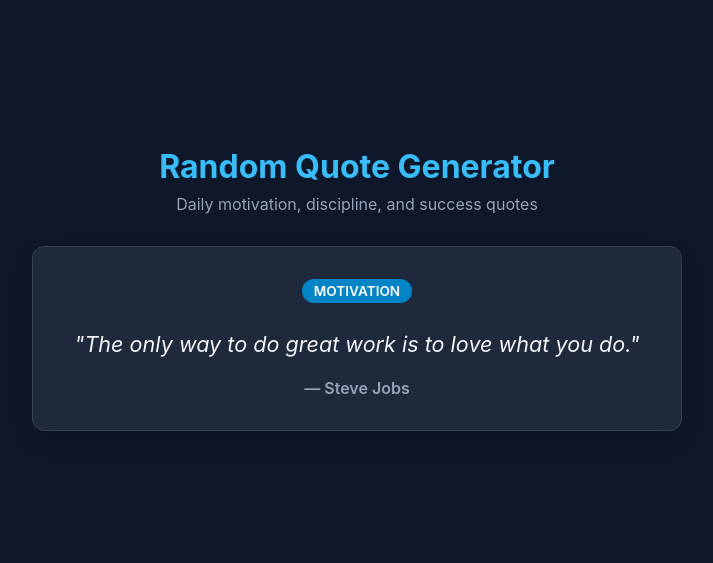
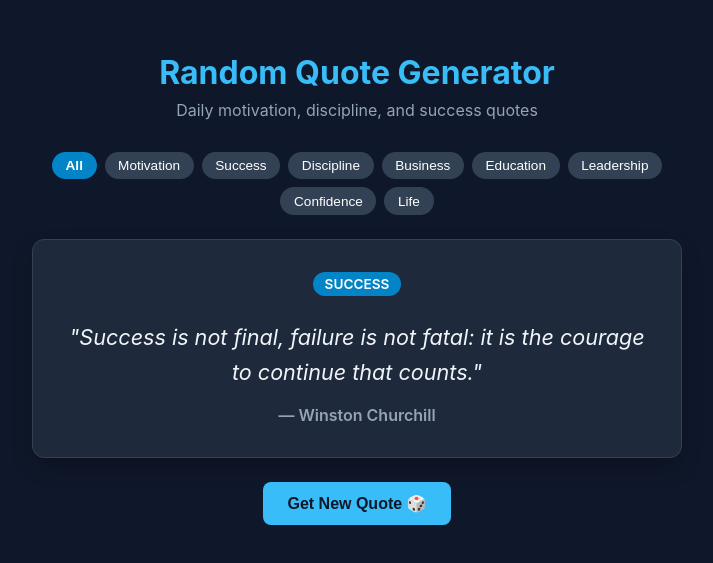
Before and after one commit to XenoSpace-767/CodeAlpha_RandomQuoteGenerator, a React (Vite) app: page / in a window 1280 px wide. Shown: the part 111-674 px from the top of the page, without its empty margins (283-996 px from the left). Built offline with nearby package versions, Linux system fonts and the light colour scheme.

Commit message:
Implement Phase 2 quote dataset and random generation logic

```diff
--- a/src/App.jsx
+++ b/src/App.jsx
@@ -1,11 +1,58 @@
+import { useState } from "react";
 import Header from "./components/Header";
 import QuoteCard from "./components/QuoteCard";
+import CategorySelector from "./components/CategorySelector";
+import ActionButtons from "./components/ActionButtons";
+import { quotes } from "./data/quotes";
 
 export default function App() {
+  const categories = ["All", ...new Set(quotes.map((q) => q.category))];
+  const [selectedCategory, setSelectedCategory] = useState("All");
+
+  const getFilteredQuotes = () => {
+    if (selectedCategory === "All") return quotes;
+    return quotes.filter((q) => q.category === selectedCategory);
+  };
+
+  const getRandomQuote = () => {
+    const available = getFilteredQuotes();
+    const randomIndex = Math.floor(Math.random() * available.length);
+    return available[randomIndex];
+  };
+
+  const [currentQuote, setCurrentQuote] = useState(getRandomQuote);
+
+  const handleSelectCategory = (category) => {
+    setSelectedCategory(category);
+    const filtered =
+      category === "All"
+        ? quotes
+        : quotes.filter((q) => q.category === category);
+    const randomIndex = Math.floor(Math.random() * filtered.length);
+    setCurrentQuote(filtered[randomIndex]);
+  };
+
+  const handleNewQuote = () => {
+    const available = getFilteredQuotes();
+    if (available.length <= 1) return;
+
+    let nextQuote = getRandomQuote();
+    while (nextQuote.id === currentQuote.id) {
+      nextQuote = getRandomQuote();
+    }
+    setCurrentQuote(nextQuote);
+  };
+
   return (
     <main>
       <Header />
-      <QuoteCard />
+      <CategorySelector
+        categories={categories}
+        selectedCategory={selectedCategory}
+        onSelectCategory={handleSelectCategory}
+      />
+      <QuoteCard quote={currentQuote} />
+      <ActionButtons onNewQuote={handleNewQuote} />
     </main>
   );
 }
--- /dev/null
+++ b/src/components/ActionButtons.jsx
@@ -0,0 +1,28 @@
+export default function ActionButtons({ onNewQuote }) {
+  return (
+    <div
+      style={{
+        display: "flex",
+        justifyContent: "center",
+        marginTop: "1.5rem",
+      }}
+    >
+      <button
+        onClick={onNewQuote}
+        style={{
+          padding: "0.75rem 1.5rem",
+          backgroundColor: "#38bdf8",
+          color: "#0f172a",
+          border: "none",
+          borderRadius: "8px",
+          fontWeight: "700",
+          fontSize: "1rem",
+          cursor: "pointer",
+          transition: "transform 0.1s ease, background-color 0.2s ease",
+        }}
+      >
+        Get New Quote 🎲
+      </button>
+    </div>
+  );
+}
--- /dev/null
+++ b/src/components/CategorySelector.jsx
@@ -0,0 +1,37 @@
+export default function CategorySelector({
+  categories,
+  selectedCategory,
+  onSelectCategory,
+}) {
+  return (
+    <div
+      style={{
+        display: "flex",
+        flexWrap: "wrap",
+        gap: "0.5rem",
+        justifyContent: "center",
+        marginBottom: "1.5rem",
+      }}
+    >
+      {categories.map((cat) => (
+        <button
+          key={cat}
+          onClick={() => onSelectCategory(cat)}
+          style={{
+            padding: "0.4rem 0.85rem",
+            borderRadius: "20px",
+            border: "none",
+            backgroundColor: selectedCategory === cat ? "#0284c7" : "#334155",
+            color: "#ffffff",
+            fontSize: "0.85rem",
+            cursor: "pointer",
+            fontWeight: selectedCategory === cat ? "600" : "400",
+            transition: "all 0.2s ease",
+          }}
+        >
+          {cat}
+        </button>
+      ))}
+    </div>
+  );
+}
--- a/src/components/QuoteCard.jsx
+++ b/src/components/QuoteCard.jsx
@@ -1,4 +1,6 @@
-export default function QuoteCard() {
+export default function QuoteCard({ quote }) {
+  if (!quote) return null;
+
   return (
     <div
       style={{
@@ -23,7 +25,7 @@
           marginBottom: "1.5rem",
         }}
       >
-        Motivation
+        {quote.category}
       </span>
 
       <p
@@ -35,7 +37,7 @@
           marginBottom: "1rem",
         }}
       >
-        "The only way to do great work is to love what you do."
+        "{quote.text}"
       </p>
 
       <h3
@@ -45,7 +47,7 @@
           color: "#94a3b8",
         }}
       >
-        — Steve Jobs
+        — {quote.author}
       </h3>
     </div>
   );
--- /dev/null
+++ b/src/data/quotes.js
@@ -0,0 +1,50 @@
+export const quotes = [
+  {
+    id: 1,
+    text: "The only way to do great work is to love what you do.",
+    author: "Steve Jobs",
+    category: "Motivation",
+  },
+  {
+    id: 2,
+    text: "Success is not final, failure is not fatal: it is the courage to continue that counts.",
+    author: "Winston Churchill",
+    category: "Success",
+  },
+  {
+    id: 3,
+    text: "Discipline is choosing between what you want now and what you want most.",
+    author: "Abraham Lincoln",
+    category: "Discipline",
+  },
+  {
+    id: 4,
+    text: "Your time is limited, so don't waste it living someone else's life.",
+    author: "Steve Jobs",
+    category: "Business",
+  },
+  {
+    id: 5,
+    text: "Education is the most powerful weapon which you can use to change the world.",
+    author: "Nelson Mandela",
+    category: "Education",
+  },
+  {
+    id: 6,
+    text: "Leadership is not about being in charge. It is about taking care of those in your charge.",
+    author: "Simon Sinek",
+    category: "Leadership",
+  },
+  {
+    id: 7,
+    text: "Optimism is the faith that leads to achievement. Nothing can be done without hope and confidence.",
+    author: "Helen Keller",
+    category: "Confidence",
+  },
+  {
+    id: 8,
+    text: "In the end, it's not the years in your life that count. It's the life in your years.",
+    author: "Abraham Lincoln",
+    category: "Life",
+  },
+];
```
